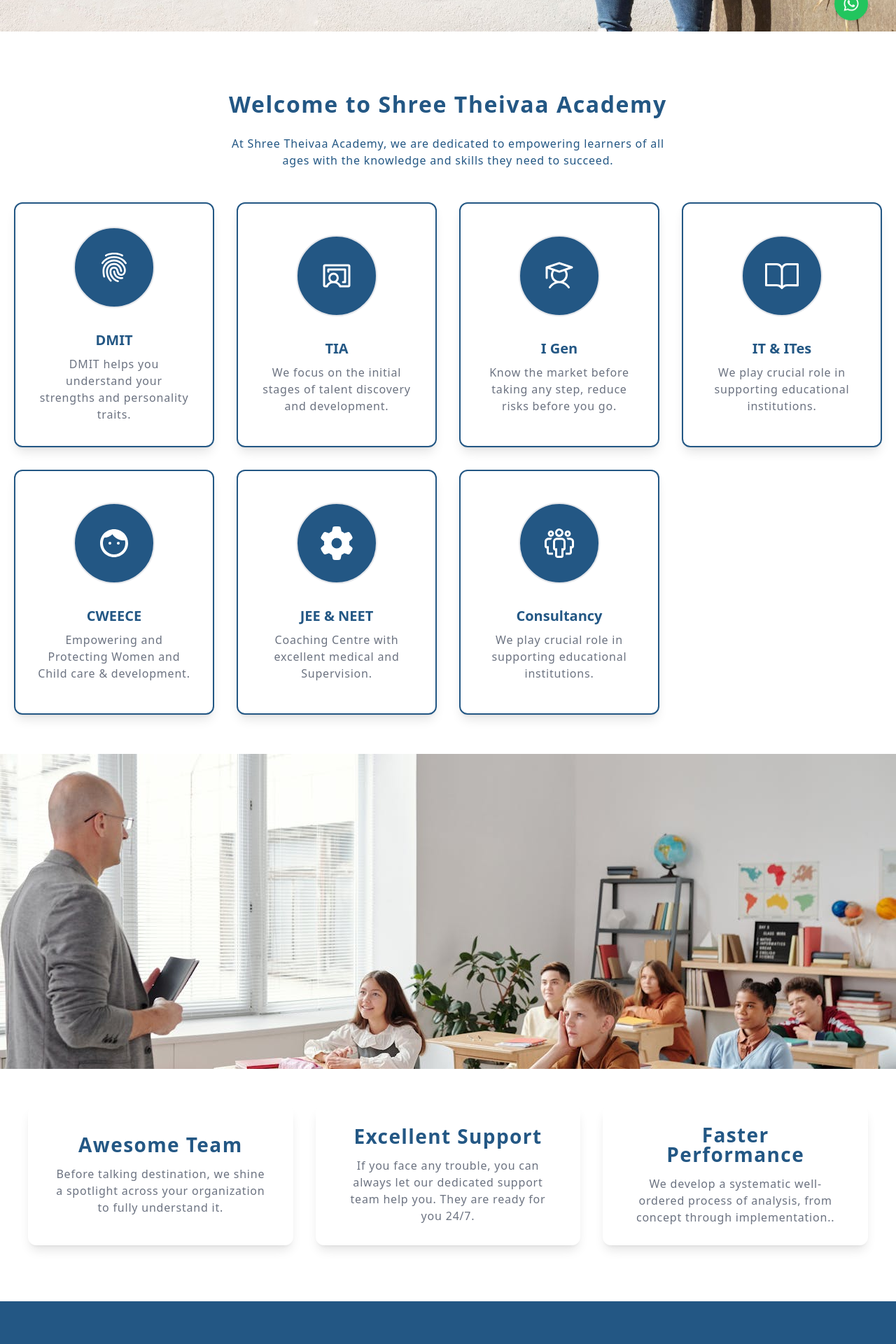
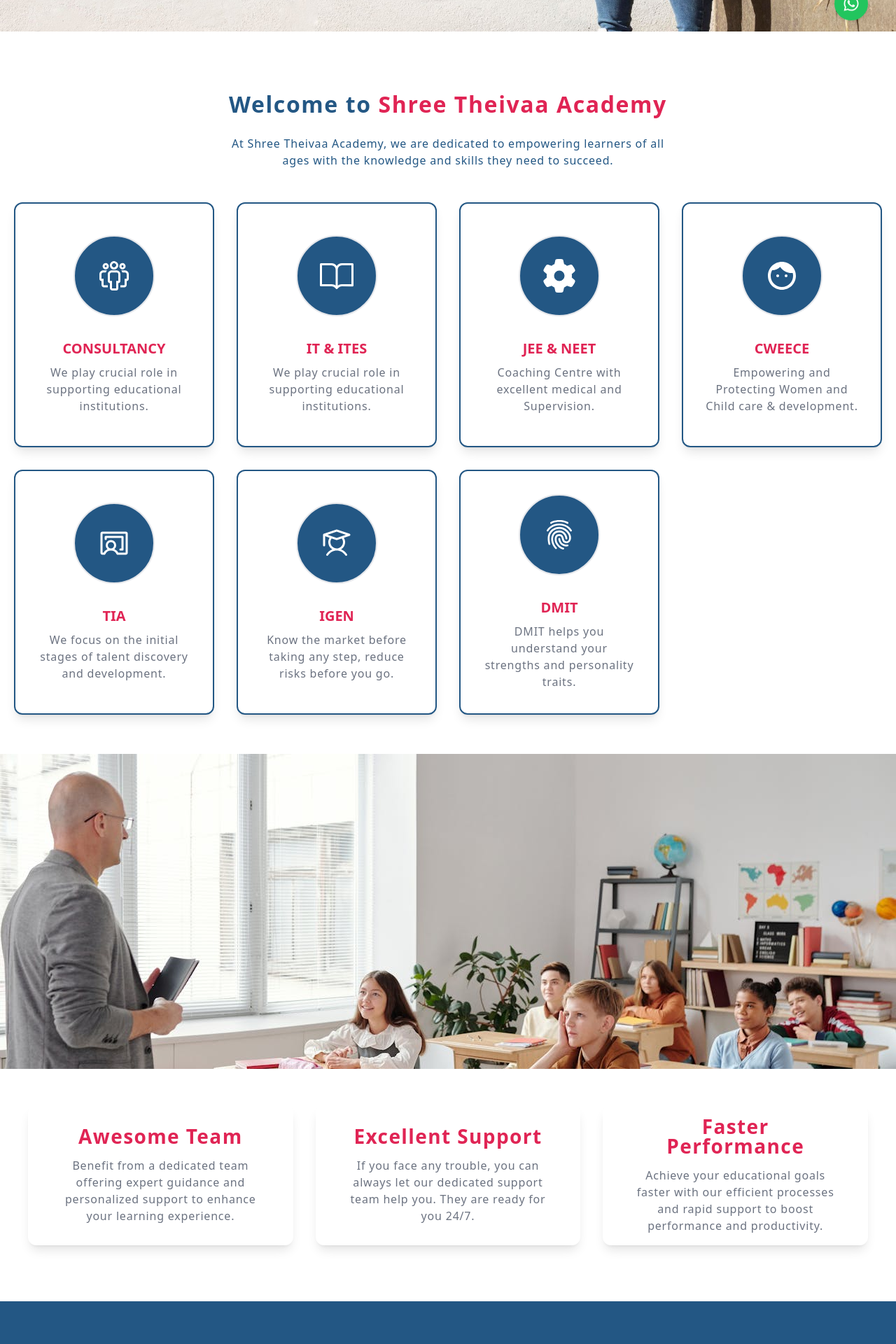
Before and after one commit to saravanasds/Theivaa, a React (Vite) app: page / in a window 1280 px wide. Shown: the part 720-2640 px from the top of the page at 70% size. Built offline with nearby package versions, Linux system fonts and the light colour scheme.

Commit message:
dred changes

```diff
--- a/src/Components/Footer.jsx
+++ b/src/Components/Footer.jsx
@@ -99,7 +99,7 @@ const Footer = () => {
                   className=" flex justify-center items-center text-white  py-2"
                 >
                   <h2
-                    className="lg:text-4xl text-lg lg:mb-2 font-bold tracking-wider text-white hover:text-red hover:bg-white transform transition-all duration-500 hover:-translate-y-1 hover:duration-300 rounded-lg p-[0.5]"
+                    className="lg:text-4xl text-lg lg:mb-2 font-bold tracking-wider text-white hover:text-darkred hover:bg-white transform transition-all duration-500 hover:-translate-y-1 hover:duration-300 rounded-lg p-[0.5]"
                     style={{ textShadow: "0px 2px 1px rgba(255,255,255,0.7)" }}
                   >
                     <a href={icon1.link} target={icon1.target}>{icon1.icon}</a>
--- a/src/Pages/AboutComponents/AboutOffers.jsx
+++ b/src/Pages/AboutComponents/AboutOffers.jsx
@@ -60,7 +60,7 @@ const AboutOffers = () => {
                   {offers.icon}
                 </h1>
 
-                  <h1 className="lg:text-xl text-lg font-bold  tracking-wider text-primary">
+                  <h1 className="lg:text-xl text-lg font-bold  tracking-wider text-darkred">
                     {offers.heading}
                   </h1>
                   <h1 className="lg:text-base text-sm tracking-wider">
--- a/src/Pages/Home.jsx
+++ b/src/Pages/Home.jsx
@@ -20,11 +20,32 @@ import { FaGear } from "react-icons/fa6";
 const Homecomponents = () => {
   const Home = [
     {
-      icon: <IoMdFingerPrint />,
-      heading: "DMIT",
-      link:"/DMIT",
+      icon: <VscOrganization />,
+      heading: "CONSULTANCY",
+      link:"/Consultancy",
       description:
-        "DMIT helps you understand your strengths and personality traits.",
+        "We play crucial role in supporting educational institutions.",
+    },
+    {
+      icon: <GoBook />,
+      heading: "IT & ITES",
+      link:"/AISEC",
+      description:
+        "We play crucial role in supporting educational institutions.",
+    },
+    {
+      icon: <FaGear />,
+      heading: "JEE & NEET",
+      link:"/JEENEET",
+      description:
+        "Coaching Centre with excellent medical and Supervision.",
+    },
+    {
+      icon: <CgGirl />,
+      heading: "CWEECE",
+      link:"/CWEECE",
+      description:
+        "Empowering and Protecting Women and Child care & development.",
     },
     {
       icon: <PiChalkboardTeacher/>,
@@ -35,40 +56,19 @@ const Homecomponents = () => {
     },
     {
       icon: <PiStudent />,
-      heading: "I Gen",
+      heading: "IGEN",
       link:"/IGEN",
       description:
         "Know the market before taking any step, reduce risks before you go.",
     },
     {
-      icon: <GoBook />,
-      heading: "IT & ITes",
-      link:"/AISEC",
+      icon: <IoMdFingerPrint />,
+      heading: "DMIT",
+      link:"/DMIT",
       description:
-        "We play crucial role in supporting educational institutions.",
+        "DMIT helps you understand your strengths and personality traits.",
     },
-    //
-    {
-      icon: <CgGirl />,
-      heading: "CWEECE",
-      link:"/CWEECE",
-      description:
-        "Empowering and Protecting Women and Child care & development.",
-    },
-    {
-      icon: <FaGear />,
-      heading: "JEE & NEET",
-      link:"/JEENEET",
-      description:
-        "Coaching Centre with excellent medical and Supervision.",
-    },
-    {
-      icon: <VscOrganization />,
-      heading: "Consultancy",
-      link:"/Consultancy",
-      description:
-        "We play crucial role in supporting educational institutions.",
-    }
+
   ];
 
   const Team = [
@@ -76,7 +76,7 @@ const Homecomponents = () => {
       // icon: <IoIosPeople className="text-[2rem]" />,
       heading: "Awesome Team",
       description:
-        "Before talking destination, we shine a spotlight across your organization to fully understand it.",
+        "Benefit from a dedicated team offering expert guidance and personalized support to enhance your learning experience.",
     },
     {
       // icon: <IoMdChatbubbles className="text-[2rem]" />,
@@ -88,7 +88,7 @@ const Homecomponents = () => {
       // icon: <FaBoltLightning className="text-[2rem]" />,
       heading: "Faster Performance",
       description:
-        "We develop a systematic well-ordered process of analysis, from concept through implementation..",
+        "Achieve your educational goals faster with our efficient processes and rapid support to boost performance and productivity.",
     },
   ];
 
@@ -111,7 +111,7 @@ const Homecomponents = () => {
       >
         <div className="text-center lg:py-[3rem] px-10 py-8 lg:px-0 lg:w-[50%]">
           <h2 className="lg:text-[2rem] text-xl font-bold tracking-[0.05em] mb-3 lg:mb-5 text-primary leading-normal">
-            Welcome to Shree Theivaa Academy
+            Welcome to <span className="text-darkred">Shree Theivaa Academy</span>
           </h2>
           <p className="lg:text-base text-sm tracking-[0.05em] text-center text-primary leading-normal">
             At Shree Theivaa Academy, we are dedicated to empowering learners of
@@ -167,7 +167,7 @@ const Homecomponents = () => {
       {/* // HomeTeam Section Start  */}
 
       <div
-        className="w-full h-auto bg-primary text-white font-semibold lg:text-3xl text-xl text-center tracking-wider lg:px-20  lg:py-20 px-5 py-8"
+        className="w-full h-auto bg-primary text-white font-semibold lg:text-3xl text-xl text-center tracking-wider lg:px-20  lg:py-16 px-5 py-8"
         data-aos="fade-up"
         data-aos-duration="800"
         data-aos-delay="300"
--- a/src/Pages/HomeComponents/HomeBanner.jsx
+++ b/src/Pages/HomeComponents/HomeBanner.jsx
@@ -4,12 +4,14 @@ import { TiTick } from "react-icons/ti";
 
 const HomeBanner = () => {
   const banner = [
+
+    { heading: "CWEECE" },
+    { heading: "AISECT" },
     { heading: "TIA" },
-    { heading: "AISECT" },
+    { heading: "IGEN" },
+    { heading: "JEE-NEET" },
     { heading: "DMIT" },
-    { heading: "IGEN" },
-    { heading: "CWEECE" },
-    { heading: "JEE & NEET" },
+
   ];
 
   //para: "Certified Teachers"
@@ -54,7 +56,7 @@ const HomeBanner = () => {
                 >
                   <h2
                     className="lg:text-3xl  text-base  font-bold tracking-wider text-darkred p-2"
-                    style={{ textShadow: "0px 2px 1px rgba(255,255,255,0.7)" }}
+                    style={{ textShadow: "2px 1px 2px rgba(255,255,255,0.7)" }}
                   >
                     {count.heading}
                   </h2>
--- a/src/Pages/HomeComponents/HomeHero.jsx
+++ b/src/Pages/HomeComponents/HomeHero.jsx
@@ -24,7 +24,7 @@ const HomeHero = () => {
             className="lg:text-7xl text-3xl text-primary font-bold tracking-wider lg:mb-4 typing-effect"
             style={{ textShadow: "0px 2px 2px rgba(0,0,0,0.7)" }}
           >
-            Growth Partners
+            Growth <span className="text-darkred">Partners</span>
           </h2>
           <p className="lg:text-xl text-sm text-primary font-semibold tracking-wider lg:mb-8 typing-effect text-center">
             Gain access to specialized knowledge that can help accelerate
--- a/src/Pages/HomeComponents/HomeServices.jsx
+++ b/src/Pages/HomeComponents/HomeServices.jsx
@@ -5,7 +5,7 @@ const HomeServices = ({icon,heading,description}) => {
   <>
   <div className='w-full lg:min-h-[350px]  border-2 border-primary rounded-xl flex flex-col justify-center items-center lg:p-[2rem] px-5 py-5  shadow-lg hover:scale-[1.1] hover:shadow-xl transform transition-all duration-300'>
     <h3 className='mb-8 font-bold text-white lg:text-[3rem] text-4xl border-2 bg-primary rounded-full lg:p-[2rem] p-5 hover:text-secondary'>{icon}</h3>
-    <h3 className='mb-2 font-bold lg:text-[1.25rem] text-lg text-primary'>{heading}</h3>
+    <h3 className='mb-2 font-bold lg:text-[1.25rem] text-lg text-darkred'>{heading}</h3>
     <h3 className='lg:text-[1rem] text-sm  text-gray-500 tracking-wider leading-normal'>{description}</h3>
   </div>
 
--- a/src/Pages/HomeComponents/HomeTeam.jsx
+++ b/src/Pages/HomeComponents/HomeTeam.jsx
@@ -6,7 +6,7 @@ const HomeTeam = ({ icon, heading, description }) => {
   return (
     <>
       <div className="container mx-auto w-full lg:h-[200px] h-auto flex flex-col rounded-xl justify-center items-center lg:p-10 shadow-lg px-5 py-8 hover:scale-[1.1] hover:shadow-xl transform transition-all duration-300">
-         <h2 className="mb-[1rem] font-bold lg:text-[1.75rem] text-xl text-primary tracking-wider">{heading}</h2>
+         <h2 className="mb-[1rem] font-bold lg:text-[1.75rem] text-xl text-darkred tracking-wider">{heading}</h2>
           <h2 className='lg:text-[1rem] text-sm  tracking-wider text-gray-500 leading-normal'>{description}</h2>
         </div>
 
--- a/src/Pages/ServiceComponents/Tabs/AISEC.jsx
+++ b/src/Pages/ServiceComponents/Tabs/AISEC.jsx
@@ -242,9 +242,9 @@ const AISEC = () => {
                     <p className="lg:text-base text-sm text-gray-700 lg:mb-5  tracking-wider">We are honored to be authorized partners with some of the most prominent technology vendors. These licensing agreements enable us to offer premium software solutions, advanced tools, and comprehensive support, ensuring that our clients benefit from the latest innovations and industry-leading technologies.</p>
                   </div>
               </div>
-                <div className="shadow-lg p-5 border-darkred border-2 text-center pb-8 hover:scale-[1.1] transform transition-all rounded-lg">
+                <div className="shadow-lg p-5 border-primary border-2 text-center pb-8 hover:scale-[1.1] transform transition-all rounded-lg">
                 <h2 className="lg:text-xl text-lg font-bold text-darkred white mb-5 tracking-wider">AISECT UNIVERSITY</h2>
-                <button className=" lg:text-lg text-base text-white bg-darkred shadow-lg border-2 hover:border-b-2 lg:px-10 px-5 py-2 rounded-lg font-semibold "><a href="https://www.aisectuniversityjharkhand.ac.in/academics/cs-and-it">View More</a></button>
+                <button className=" lg:text-lg text-base text-primary shadow-lg border-2 border-secondary hover:border-b-2 lg:px-10 px-5 py-2 rounded-lg font-semibold "><a href="https://www.aisectuniversityjharkhand.ac.in/academics/cs-and-it">View More</a></button>
                 </div>
             </div>
 
@@ -308,7 +308,7 @@ const AISEC = () => {
                   </ul>
                 </div>
                 <div className="border-2 shadow-lg rounded-lg hover:shadow-xl">
-                  <img src={digi} alt="" className="w-full lg:h-80 h-36 rounded-t-lg object-cover"/>
+                  <img src={digi} alt="" className="w-full lg:h-80 h-36 rounded-t-lg object-cover p-5"/>
                   <div className="p-5 ">
                     <h2 className="lg:text-xl text-sm font-semibold  tracking-wider mb-5 text-gray-700 text-center">Get Your Marketing and (Information Technology-Enabled Service) Career to the Next Level With Us</h2>
                   </div>
--- a/src/Pages/ServiceComponents/Tabs/DMIT.jsx
+++ b/src/Pages/ServiceComponents/Tabs/DMIT.jsx
@@ -103,7 +103,7 @@ const DMIT = () => {
               </div>
               <div className="h-[40%] pb-5">
                 {" "}
-                <p className="lg:text-xl text-lg font-semibold text-primary mb-2">
+                <p className="lg:text-xl text-lg font-semibold text-darkred mb-2">
                   {d.h}
                 </p>
                 <p className="lg:text-lg text-sm   text-primary mb-5">{d.h1}</p>
@@ -144,7 +144,7 @@ const DMIT = () => {
             </p>
             <div className="lg:py-5 pt-5">
               <h2 className="lg:text-2xl text-lg font-bold text-primary mb-5 tracking-wider ">
-                Theory of Multiple Intelligence Test
+                Theory of Multiple <span className="text-darkred">Intelligence Test</span>
               </h2>
               <ul className="lg:text-base text-sm pl-5 text-gray-700 tracking-wider list-disc">
                 <li>Logical Intelligence (Reasoning Smart)</li>
--- a/src/Pages/Services.jsx
+++ b/src/Pages/Services.jsx
@@ -24,7 +24,7 @@ const Services = () => {
         <ServiceFlip
           frontContent="CONSULTANCY"
           backContent="EDUCATION CONSULTANCY"
-          backContent2="Higher Education Counciling & Counsultancy Services"
+          backContent2="Higher Education Councling & Counsultancy Services"
           backColor="bg-yellow-500"
           backgroundImage={consult1}
           backgroundImageback={paint}
```
Also changed, not shown: src/Pages/ServiceComponents/Tabs/IGEN.jsx (+6 -15 lines).
